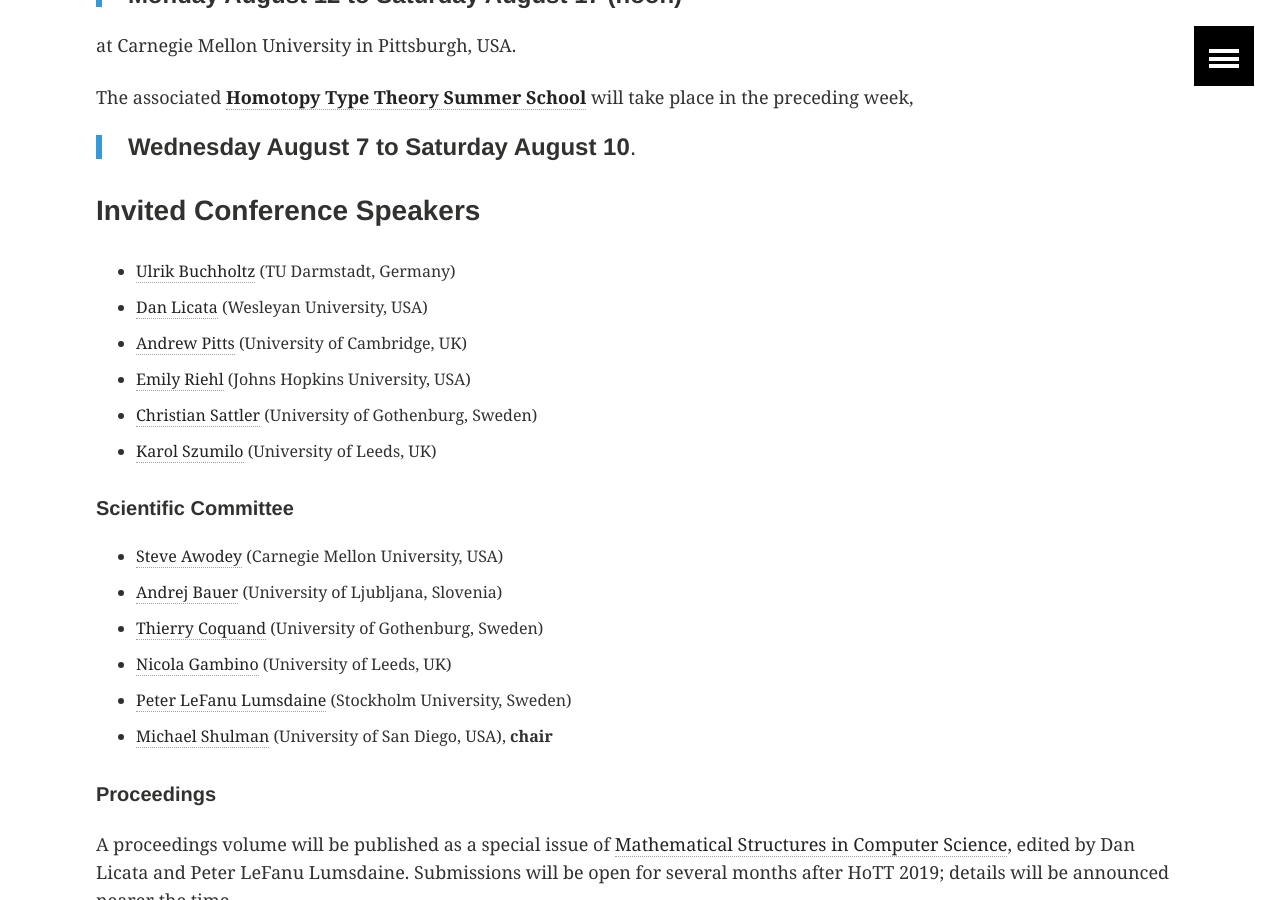
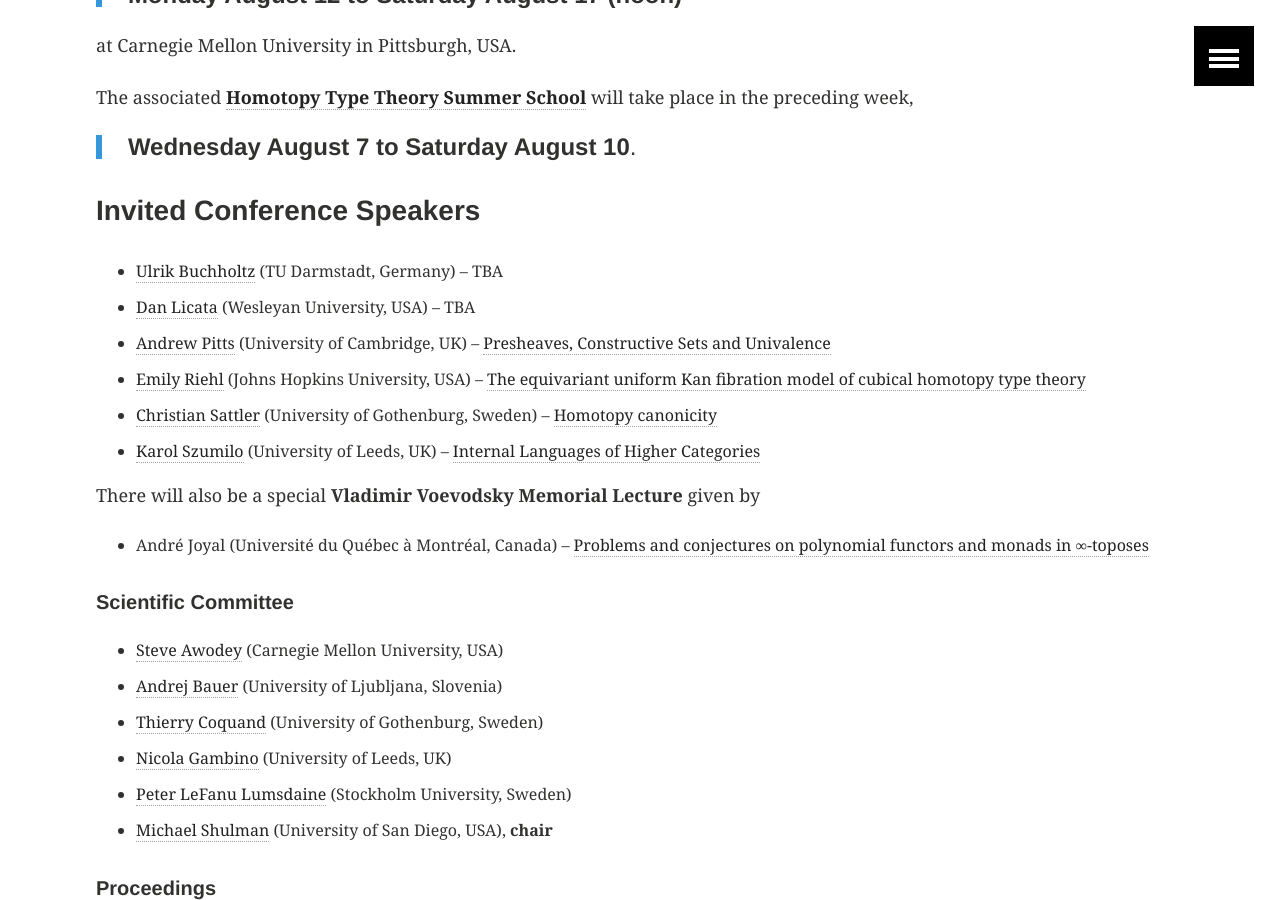
Before and after one commit to HoTT/HoTT-2019, a Jekyll site: the page built from index.md, in a window 1280 px wide and 900 px high, scrolled down 599 px. Built offline with Jekyll 4.4.1, drawn with Linux system fonts in a browser that asks for light colours.

Commit message:
post programme with links (and add two abstracts)

```diff
--- a/index.md
+++ b/index.md
@@ -19,16 +19,16 @@
 
 ### Invited Conference Speakers
 
-* [Ulrik Buchholtz](https://www2.mathematik.tu-darmstadt.de/~buchholtz/)
-(TU Darmstadt, Germany)
-* [Dan Licata](http://dlicata.web.wesleyan.edu) (Wesleyan University, USA)
-* [Andrew Pitts](https://www.cl.cam.ac.uk/~amp12/) (University of Cambridge, UK)
-* [Emily Riehl](http://www.math.jhu.edu/~eriehl/) (Johns Hopkins University,
-USA)
-* [Christian Sattler](https://www.chalmers.se/en/staff/Pages/sattler.aspx)
-(University of Gothenburg, Sweden)
-* [Karol Szumilo](http://www1.maths.leeds.ac.uk/~pmtks/) (University of Leeds,
-UK)
+* [Ulrik Buchholtz](https://www2.mathematik.tu-darmstadt.de/~buchholtz/) (TU Darmstadt, Germany) -- TBA
+* [Dan Licata](http://dlicata.web.wesleyan.edu) (Wesleyan University, USA) -- TBA
+* [Andrew Pitts](https://www.cl.cam.ac.uk/~amp12/) (University of Cambridge, UK) -- [Presheaves, Constructive Sets and Univalence](programme#pitts)
+* [Emily Riehl](http://www.math.jhu.edu/~eriehl/) (Johns Hopkins University, USA) -- [The equivariant uniform Kan fibration model of cubical homotopy type theory](programme#riehl)
+* [Christian Sattler](https://www.chalmers.se/en/staff/Pages/sattler.aspx) (University of Gothenburg, Sweden) -- [Homotopy canonicity](programme#sattler)
+* [Karol Szumilo](http://www1.maths.leeds.ac.uk/~pmtks/) (University of Leeds, UK) -- [Internal Languages of Higher Categories](programme#szumilo)
+
+There will also be a special **Vladimir Voevodsky Memorial Lecture** given by
+
+* André Joyal (Université du Québec à Montréal, Canada) -- [Problems and conjectures on polynomial functors and monads in &infin;-toposes](programme#joyal)
 
 ##### Scientific Committee
 
```
Also changed, not shown: _data/navigation.yml (+8 -9 lines), programme.md (+4 -4 lines).
